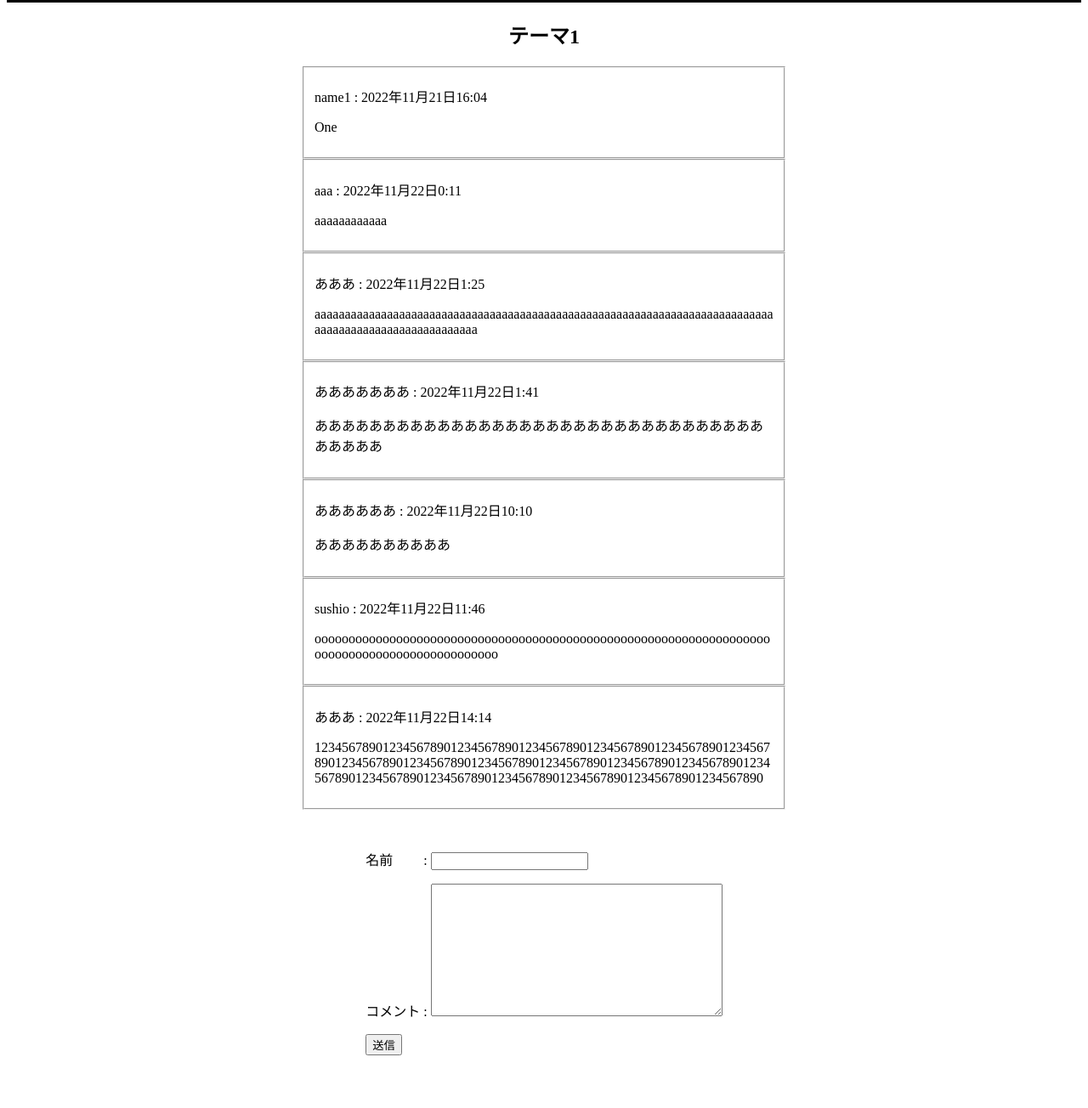
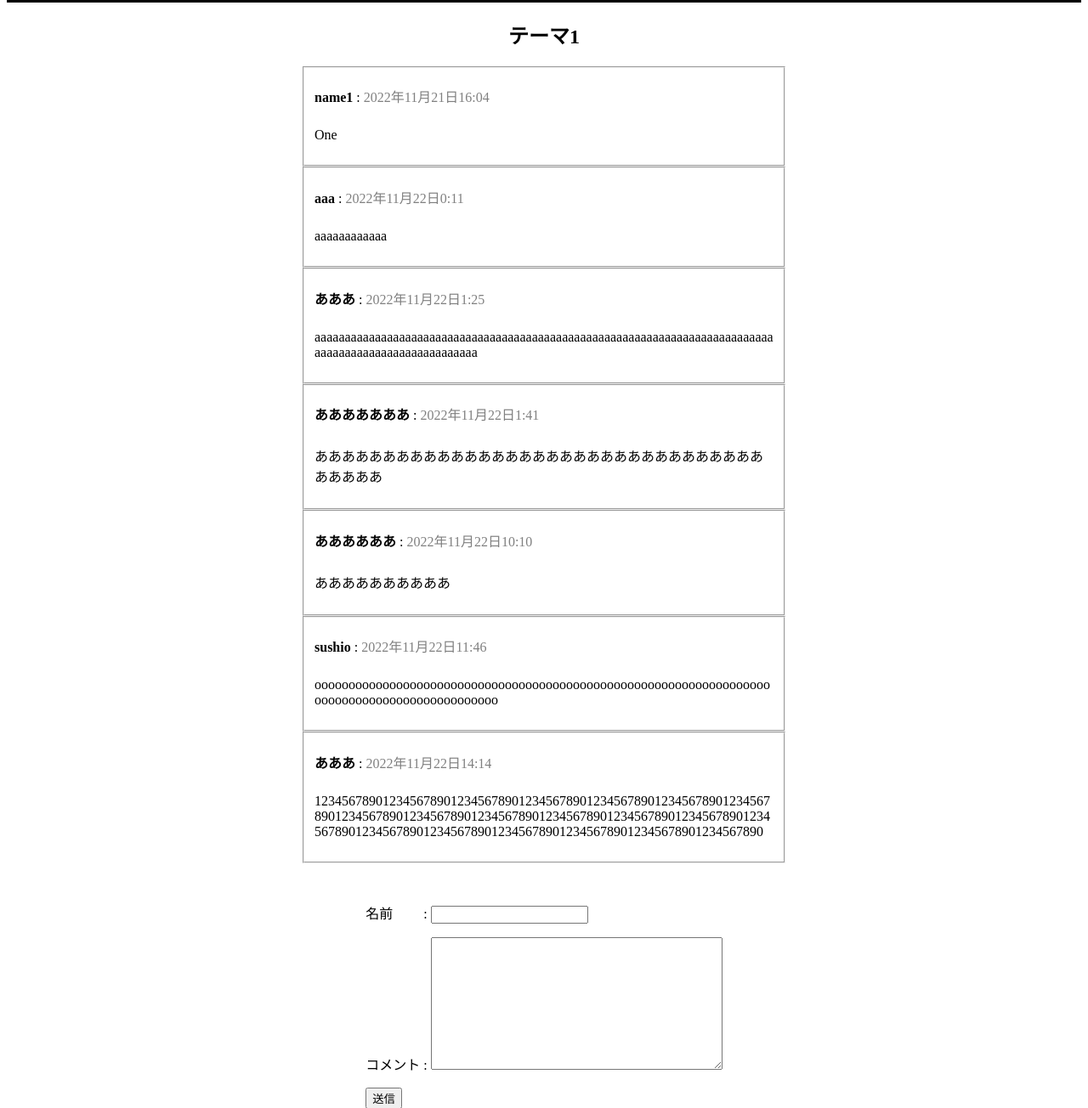
Before and after one commit to toami-ryo/Comment, a Django app: page /comments/2/ in a window 1280 px wide. Shown: the part 88-1392 px from the top of the page at 85% size. Before the commit the page ends 1330 px from the top, so only its background shows below. Run offline with Django 4.2, Linux system fonts and the light colour scheme; data comes from the database, SQL or seed files in the repository; both versions use the stored data as it was after the commit.

Commit message:
'edit cell texts'

```diff
--- a/mysite/comments/static/comments/stylesheet/theme_comments.css
+++ b/mysite/comments/static/comments/stylesheet/theme_comments.css
@@ -6,6 +6,18 @@
   overflow-wrap: anywhere;
 }
 
+.cell-pub-name{
+  font-weight: bold;
+}
+
+.cell-pub-date{
+  color: gray;
+}
+
+.cell-comment{
+  margin-top: 25px;
+}
+
 .comment-form{
   padding-top: 30px;
   padding-bottom: 50px;
--- a/mysite/comments/templates/comments/theme_comments.html
+++ b/mysite/comments/templates/comments/theme_comments.html
@@ -5,8 +5,8 @@
   {% if theme %}
       {% for cell in theme.cells.all %}
           <fieldset class="cell">
-              <p>{{ cell.publisher_name }}  :  {{cell.pub_date}}</p>
-              <p>{{cell.comment_text}}</p>
+              <p><span class="cell-pub-name">{{ cell.publisher_name }}</span> : <span class="cell-pub-date">{{cell.pub_date}}</span></p>
+              <p class="cell-comment">{{cell.comment_text}}</p>
           </fieldset>
       {% endfor %}
   {%else%}
```
Also changed, not shown: mysite/db.sqlite3.
